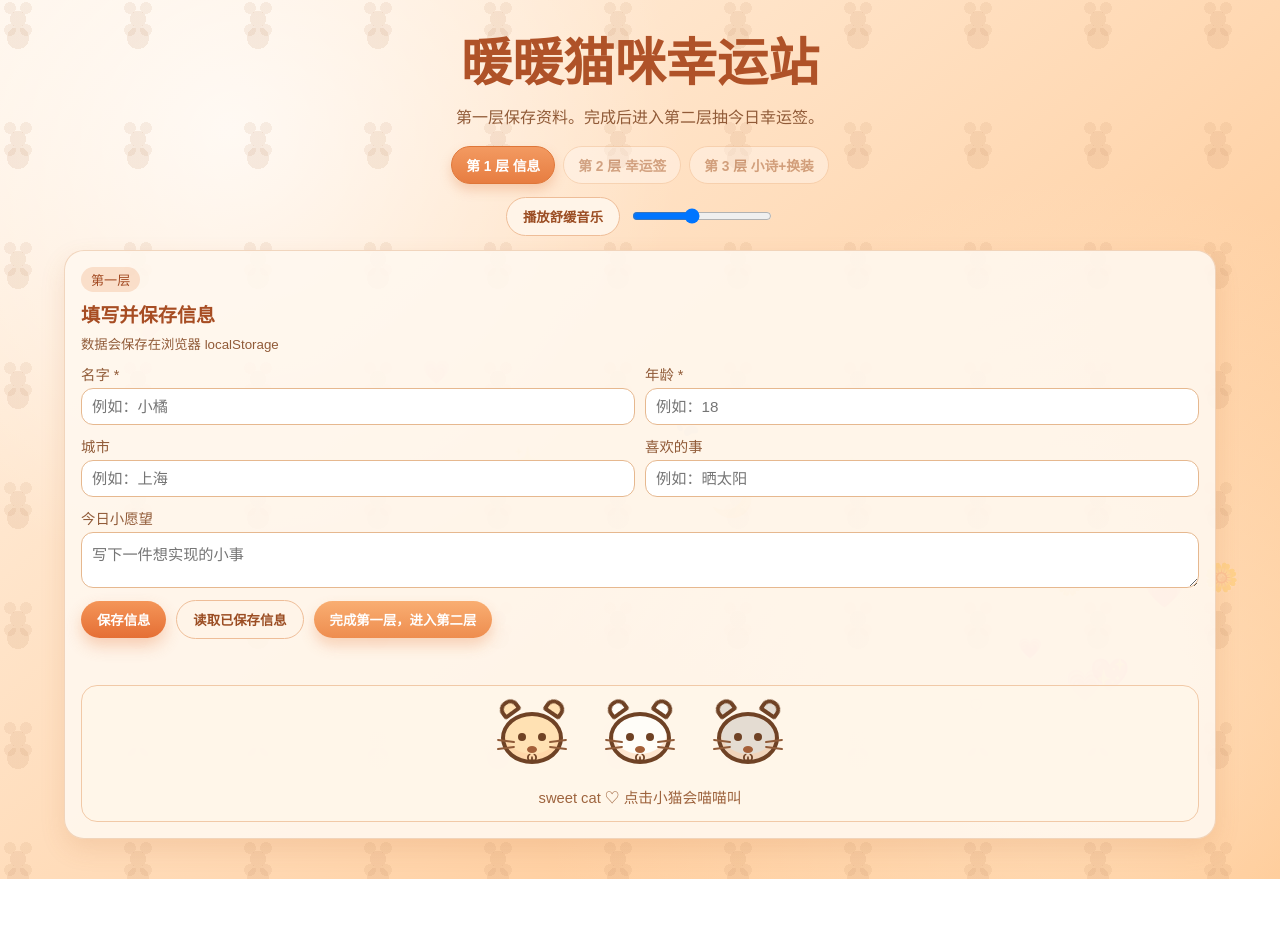
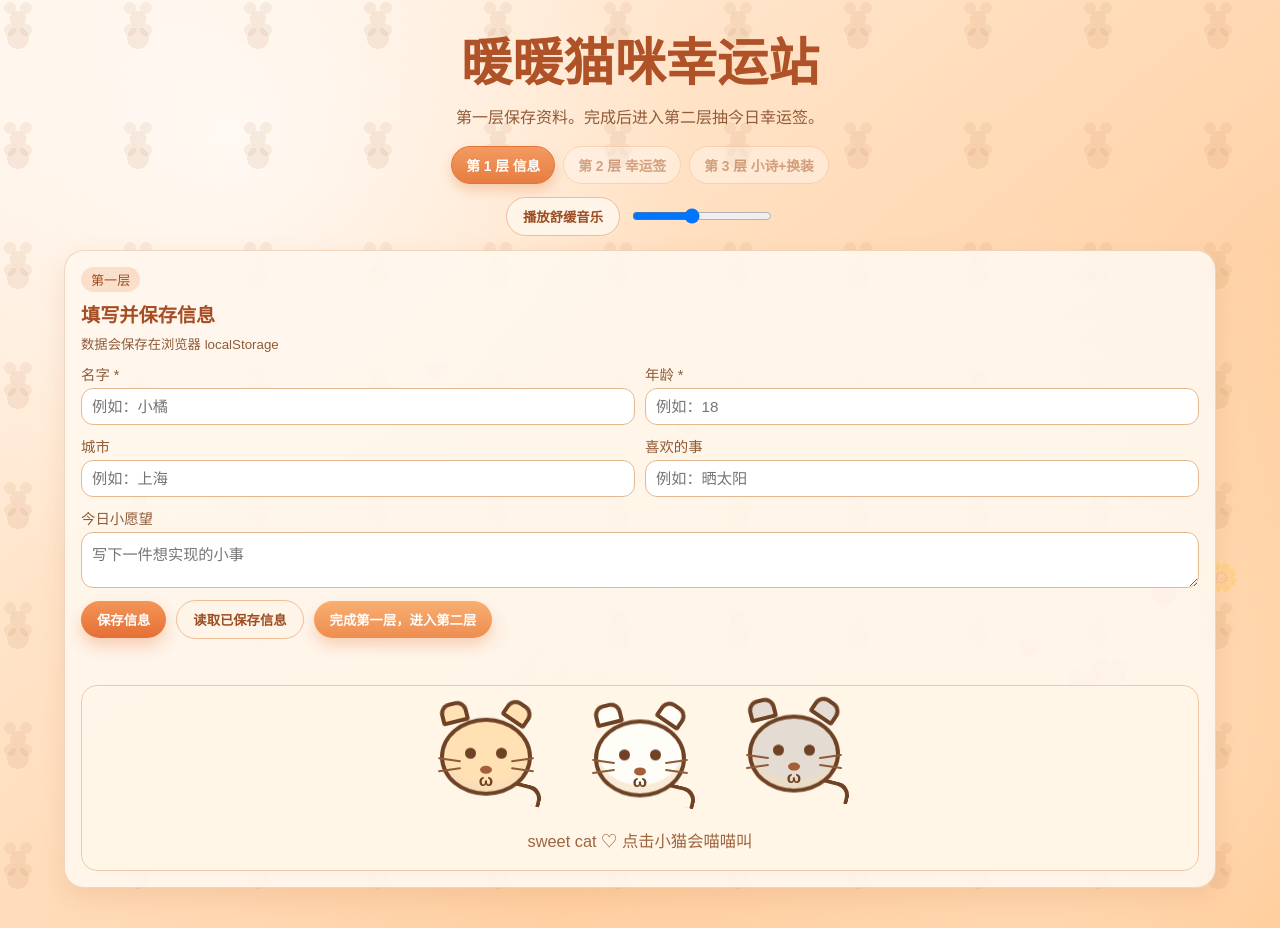
Before and after one commit to NBeCr424/love-confession-site, a plain HTML site: page index.html in a window 1280 px wide. Before the commit the page ends 879 px from the top, so only its background shows below. Drawn offline with Linux system fonts and the light colour scheme.

Commit message:
enlarge first-page cats and add idle/click animations

```diff
--- a/index.html
+++ b/index.html
@@ -157,9 +157,19 @@ function playMeow(seed){
   osc.stop(start+0.22);
 }
 
-document.getElementById("catA").addEventListener("click",()=>playMeow(1));
-document.getElementById("catB").addEventListener("click",()=>playMeow(2));
-document.getElementById("catC").addEventListener("click",()=>playMeow(3));
+function meowAndPop(id,seed){
+  const cat=document.getElementById(id);
+  if(!cat)return;
+  playMeow(seed);
+  cat.classList.remove("meow-pop");
+  void cat.offsetWidth;
+  cat.classList.add("meow-pop");
+  setTimeout(()=>cat.classList.remove("meow-pop"),260);
+}
+
+document.getElementById("catA").addEventListener("click",()=>meowAndPop("catA",1));
+document.getElementById("catB").addEventListener("click",()=>meowAndPop("catB",2));
+document.getElementById("catC").addEventListener("click",()=>meowAndPop("catC",3));
 
 WarmCat.initCuteBg(E.bgCute);
 WarmCat.initMusic(E.musicToggle,E.musicVolume,E.bgMusic,E.profileStatus);
--- a/style.css
+++ b/style.css
@@ -71,24 +71,28 @@ button:hover,a.btn:hover{transform:translateY(-2px)}
 .tip{font-size:.86rem;color:#a16641;margin-top:8px}
 .banner{display:flex;justify-content:center;gap:8px;flex-wrap:wrap;margin-top:10px}
 .profile-pill{padding:6px 12px;background:#fff5e8;border:1px solid #efc5a0;border-radius:999px;color:#9c5630;font-size:.86rem}
-.cat-trio-wrap{margin-top:16px;padding:14px;border-radius:16px;background:rgba(255,246,233,.85);border:1px solid #f1c9a7;text-align:center}
-.cat-trio{display:flex;justify-content:center;gap:22px;align-items:flex-end;flex-wrap:wrap}
-.mini-cat{position:relative;width:86px;height:78px;border:0;background:none;cursor:pointer}
-.mini-cat .head{position:absolute;left:50%;top:12px;transform:translateX(-50%);width:62px;height:52px;border-radius:50%;border:4px solid #6f4225;background:#fff7eb}
-.mini-cat .ear{position:absolute;top:0;width:20px;height:16px;border:4px solid #6f4225;background:#fff7eb;border-radius:9px 9px 3px 3px}
-.mini-cat .ear.l{left:10px;transform:rotate(-12deg)}
-.mini-cat .ear.r{right:10px;transform:rotate(12deg)}
-.mini-cat .eye{position:absolute;top:33px;width:8px;height:8px;border-radius:50%;background:#6f4225}
-.mini-cat .eye.l{left:29px}.mini-cat .eye.r{right:29px}
-.mini-cat .nose{position:absolute;top:40px;left:50%;transform:translateX(-50%);width:10px;height:7px;border-radius:50%;background:#a45f38}
-.mini-cat .mouth{position:absolute;top:46px;left:50%;transform:translateX(-50%);font-size:13px;color:#6f4225;font-weight:700}
-.mini-cat .whisk{position:absolute;top:40px;width:18px;height:2px;background:#8f5a38;border-radius:999px}
-.mini-cat .whisk.l1{left:8px;transform:rotate(8deg)}.mini-cat .whisk.l2{left:8px;top:47px;transform:rotate(-8deg)}
-.mini-cat .whisk.r1{right:8px;transform:rotate(-8deg)}.mini-cat .whisk.r2{right:8px;top:47px;transform:rotate(8deg)}
+.cat-trio-wrap{margin-top:16px;padding:18px 14px;border-radius:16px;background:rgba(255,246,233,.88);border:1px solid #f1c9a7;text-align:center}
+.cat-trio{display:flex;justify-content:center;gap:26px;align-items:flex-end;flex-wrap:wrap}
+.mini-cat{position:relative;width:128px;height:116px;border:0;background:none;cursor:pointer;animation:miniBob 2.8s ease-in-out infinite}
+.cat-trio .mini-cat:nth-child(2){animation-delay:-.9s}
+.cat-trio .mini-cat:nth-child(3){animation-delay:-1.7s}
+.mini-cat:after{content:"";position:absolute;right:8px;bottom:13px;width:24px;height:16px;border:4px solid #6f4225;border-left:0;border-bottom:0;border-radius:0 14px 0 0;transform:rotate(14deg)}
+.mini-cat .head{position:absolute;left:50%;top:16px;transform:translateX(-50%);width:92px;height:78px;border-radius:50%;border:4px solid #6f4225;background:#fff7eb;box-shadow:inset 0 -8px 0 rgba(245,221,188,.55)}
+.mini-cat .ear{position:absolute;top:0;width:28px;height:22px;border:4px solid #6f4225;background:#fff7eb;border-radius:11px 11px 3px 3px;animation:miniEarWiggle 4s ease-in-out infinite}
+.mini-cat .ear.l{left:18px;transform:rotate(-12deg)}
+.mini-cat .ear.r{right:18px;transform:rotate(12deg);animation-delay:-2s}
+.mini-cat .eye{position:absolute;top:46px;width:11px;height:11px;border-radius:50%;background:#6f4225;animation:miniBlink 4.8s infinite}
+.mini-cat .eye.l{left:43px}.mini-cat .eye.r{right:43px}
+.mini-cat .nose{position:absolute;top:58px;left:50%;transform:translateX(-50%);width:12px;height:8px;border-radius:50%;background:#a45f38}
+.mini-cat .mouth{position:absolute;top:66px;left:50%;transform:translateX(-50%);font-size:17px;color:#6f4225;font-weight:700}
+.mini-cat .whisk{position:absolute;top:57px;width:23px;height:2px;background:#8f5a38;border-radius:999px}
+.mini-cat .whisk.l1{left:16px;transform:rotate(8deg)}.mini-cat .whisk.l2{left:16px;top:67px;transform:rotate(-8deg)}
+.mini-cat .whisk.r1{right:16px;transform:rotate(-8deg)}.mini-cat .whisk.r2{right:16px;top:67px;transform:rotate(8deg)}
 .mini-cat.orange .head,.mini-cat.orange .ear{background:#ffe1b3}
 .mini-cat.white .head,.mini-cat.white .ear{background:#fffdf8}
 .mini-cat.gray .head,.mini-cat.gray .ear{background:#e4dcd2}
-.cat-note{margin-top:8px;color:#9e643e;font-size:.92rem}
+.mini-cat.meow-pop .head{animation:miniPop .24s ease}
+.cat-note{margin-top:8px;color:#9e643e;font-size:1.02rem}
 
 .dress{display:grid;grid-template-columns:270px 1fr;gap:12px;margin-top:12px}
 .stage{position:relative;height:325px;border:1px solid #efc79e;border-radius:16px;overflow:hidden;cursor:pointer;
@@ -143,6 +147,10 @@ button:hover,a.btn:hover{transform:translateY(-2px)}
 @keyframes breathe{0%,100%{transform:translateX(-50%) translateY(0)}50%{transform:translateX(-50%) translateY(-5px)}}
 @keyframes earWiggle{0%,100%{transform:rotate(-34deg)}8%{transform:rotate(-30deg)}16%{transform:rotate(-36deg)}}
 @keyframes earWiggleR{0%,100%{transform:rotate(34deg) scaleX(-1)}8%{transform:rotate(30deg) scaleX(-1)}16%{transform:rotate(36deg) scaleX(-1)}}
+@keyframes miniBob{0%,100%{transform:translateY(0)}50%{transform:translateY(-6px)}}
+@keyframes miniEarWiggle{0%,100%{transform:rotate(-12deg)}10%{transform:rotate(-7deg)}20%{transform:rotate(-14deg)}}
+@keyframes miniBlink{0%,45%,47%,100%{transform:scaleY(1)}46%{transform:scaleY(.08)}}
+@keyframes miniPop{0%{transform:translateX(-50%) scale(1)}50%{transform:translateX(-50%) scale(1.08)}100%{transform:translateX(-50%) scale(1)}}
 
 @media (max-width:1020px){.layer3,.preview{grid-column:span 12}.dress{grid-template-columns:1fr}}
 @media (max-width:680px){.form{grid-template-columns:1fr}.card{padding:13px;border-radius:16px}}
```
